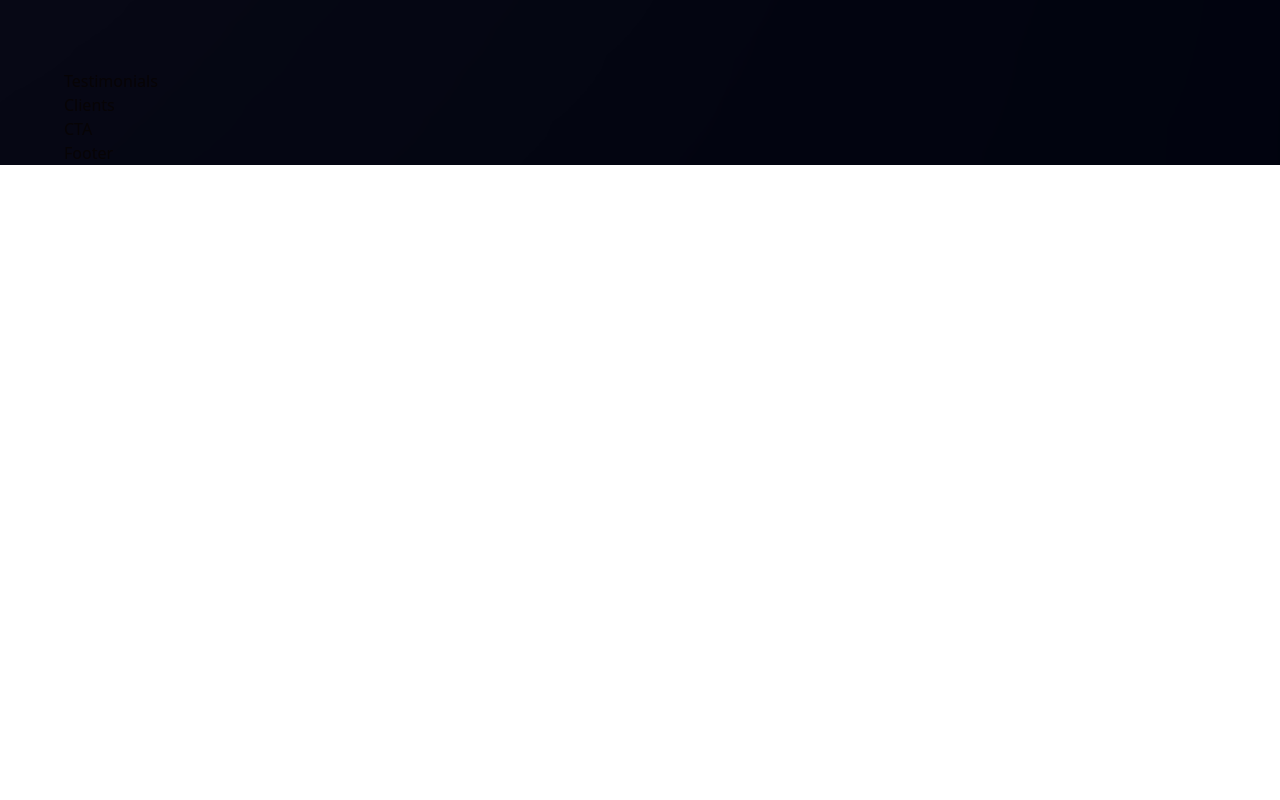
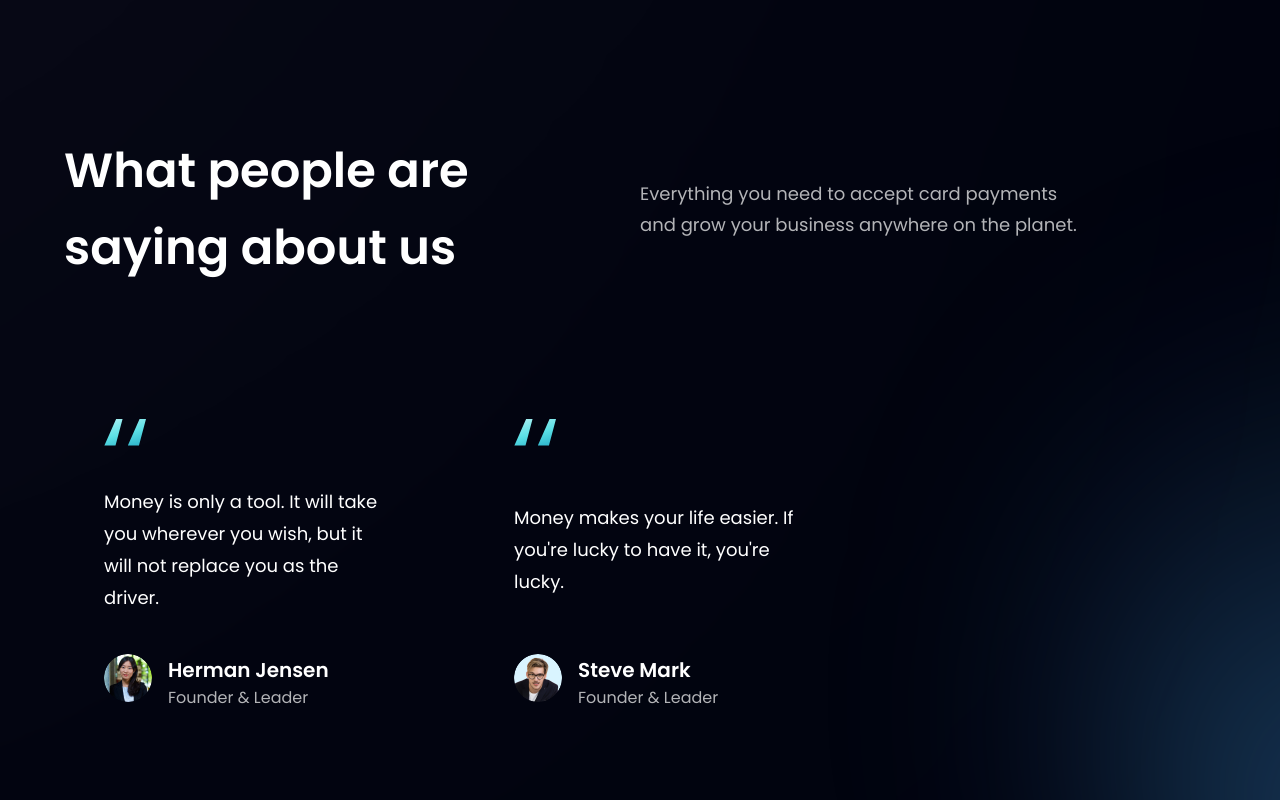
Before and after one commit to davimgfx/hoobank, a React (Vite) app: page / in a window 1280 px wide. Shown: the part 2120-2920 px from the top of the page. Before the commit the page ends 2285 px from the top, so only its background shows below. Built offline with nearby package versions, Linux system fonts and the light colour scheme.

Commit message:
finished testimonial/FeedbackCard

```diff
--- a/src/components/Button.jsx
+++ b/src/components/Button.jsx
@@ -1,5 +1,3 @@
-import React from "react";
-
 const Button = ({ styles }) => {
   return (
     <a href="https://davimgfx.github.io/loginHoobank/" target="_blank">
--- a/src/components/FeedbackCard.jsx
+++ b/src/components/FeedbackCard.jsx
@@ -1,9 +1,18 @@
-import React from 'react'
+import {quotes} from "../assets"
 
-const FeedbackCard = () => {
-  return (
-    <div>FeedbackCard</div>
-  )
-}
+const FeedbackCard = ({ content, name, title, img }) =>(
+  <div className="flex justify-between flex-col px-10 py-12 rounded-[20px] max-w-[370px] md:mr-10 sm:mr-5 mr-0 my-5 feedback-card">
+    <img src={quotes} alt="double_quotes" className="w-[42px] h-[27px] object-contain" />
+    <p className="font-poppins font-normal text-[18px] leading-[32px] text-white my-10">{content}</p>
+    <div className="flex flex-row">
+      <img src={img} alt={name} className="w-[48px] h-[48px] rounded-full" />
 
-export default FeedbackCard
+      <div className="flex flex-col ml-4">
+        <h4 className="font-poppins font-semibold text-[20px] leading-[32px] text-white">{name}</h4>
+        <p className="font-poppins font-normal text-[16x] leading-[24px] text-dimWhite">{title}</p>
+      </div>
+    </div>
+  </div>
+)
+
+export default FeedbackCard;
--- a/src/components/Testimonials.jsx
+++ b/src/components/Testimonials.jsx
@@ -1,9 +1,29 @@
-import React from 'react'
+import { feedback } from "../constants";
+import styles from "../style";
+import FeedbackCard from "./FeedbackCard";
+const Testimonials = () => (
+  <section
+    id="clients"
+    className={`${styles.paddingY} ${styles.flexCenter} flex-col relative`}>
+    <div className="absolute z-[0] w-[60%] h-[60%] -right-[50%] rounded-full blue__gradient"/>
+    <div className="w-full flex justify-between items-center md:flex-row flex-col sm:mb-16 mb-6 relative z-[1]">
+      <h1 className={styles.heading2}>
+        What people are <br className="sm:block hidden" />
+        saying about us
+      </h1>
+      <div className="w-full md:mt-0 mt-6">
+        <p className={`${styles.paragraph} text-left max-w-[450px]`}>
+          Everything you need to accept card payments and grow your business
+          anywhere on the planet.
+        </p>
+      </div>
+    </div>
+    <div className="flex flex-wrap sm:justify-start justify-center w-full feedback-container relative z-[1]">
+      {feedback.map((card) => (
+        <FeedbackCard key={card.id} {...card} />
+      ))}
+    </div>
+  </section>
+);
 
-const Testimonials = () => {
-  return (
-    <div>Testimonials</div>
-  )
-}
-
-export default Testimonials
+export default Testimonials;
```
